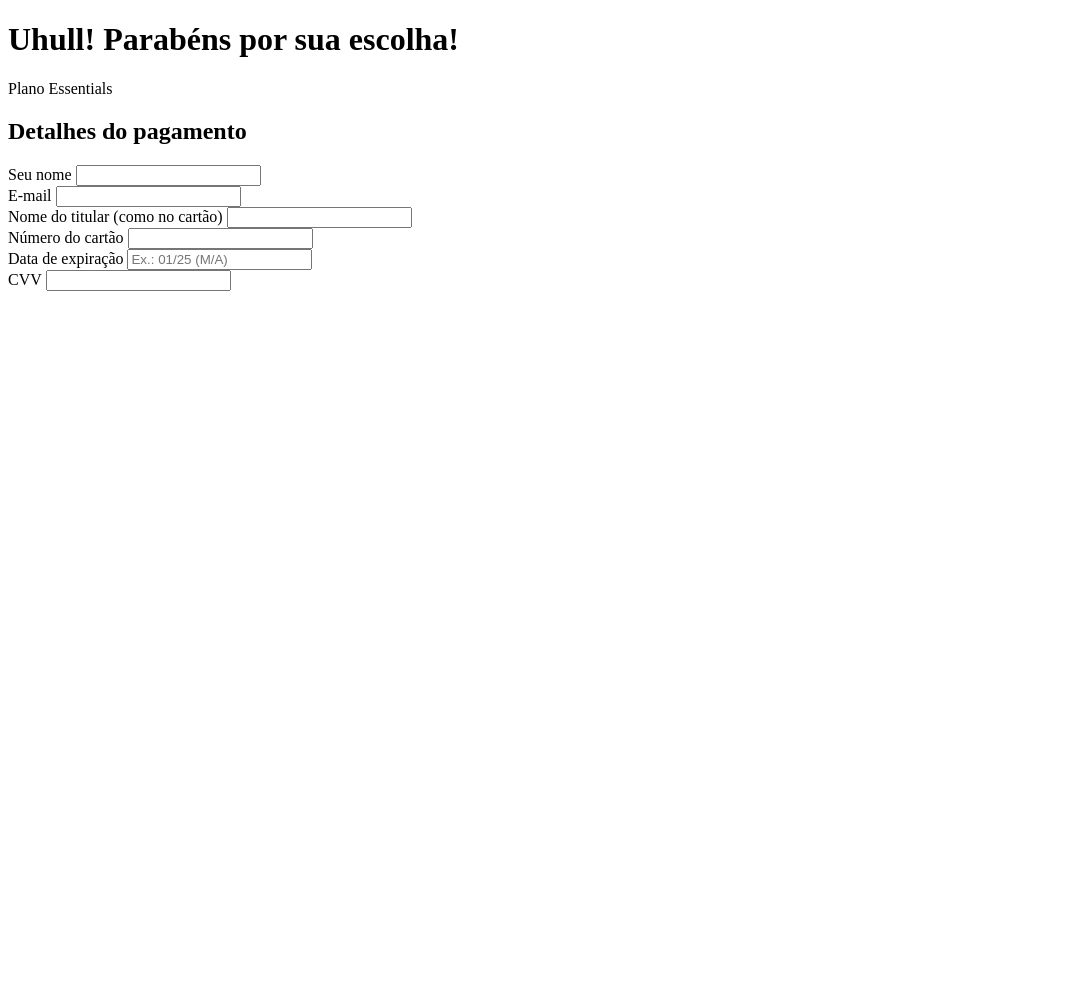
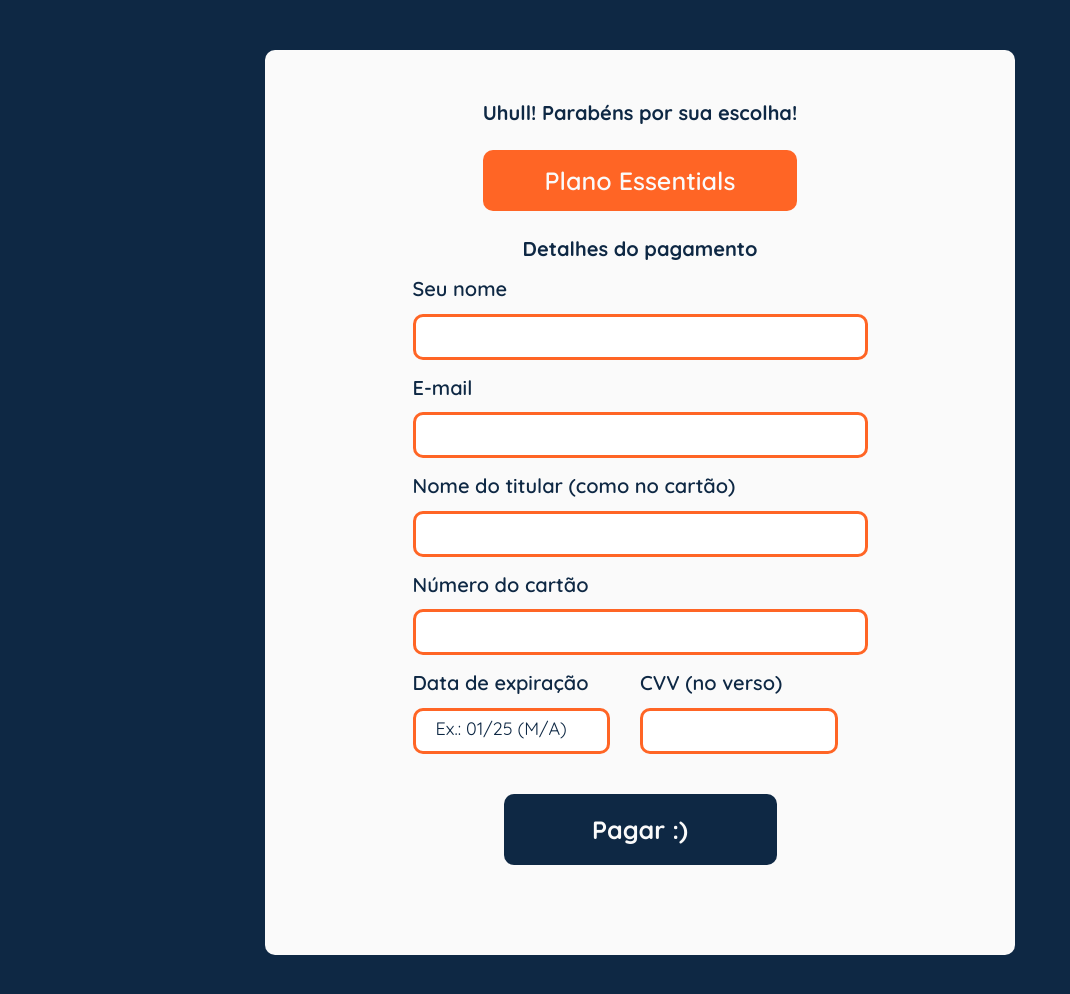
Before and after one commit to gabrielcoutinh0/projeto-site-viagem, a plain HTML site: page view/checkout.html in a window 1280 px wide. Shown: the whole page, without its empty margins (0-1070 px from the left). Before the commit the page ends 800 px from the top, so only its background shows below. Drawn offline with Linux system fonts and the light colour scheme.

Commit message:
Estilizando a página de checkout.

```diff
--- a/css/checkout.css
+++ b/css/checkout.css
@@ -0,0 +1,164 @@
+:root{
+    /*Colors*/
+    --color-primary: #0E2844;
+    --color-secondary: #FF6525;
+    --color-white: #FAFAFA;
+
+    /*Typography*/
+    font-size: 10px;
+    --sd-font-size: 2rem;
+    --medium-font-size: 2.5rem;
+    --big-font-size: 3rem;
+}
+
+/*CSS reset*/
+*{
+    margin: 0;
+    padding: 0;
+    box-sizing: border-box;
+}
+
+/*CSS Global*/
+body{
+    width: 100%;
+    max-width: 1250px;
+    margin: 0 auto;
+    padding: 5rem 0;
+    font-family: 'Quicksand', sans-serif;
+    background: var(--color-primary);
+    color: var(--color-primary);
+}
+
+input{
+    outline: none;
+}
+
+label{
+    display: block;
+}
+
+/*Container*/
+#container{
+    display: flex;
+    flex-direction: column;
+    align-items: center;
+}
+
+/*Checkout Container*/
+.checkout-container{
+    width: 60%;
+    padding: 5rem;
+    background-color: var(--color-white);
+    border-radius: 1rem;
+    display: flex;
+    flex-direction: column;
+    align-items: center;
+}
+
+/*Congratulation and plan type*/
+.congratulation-and-plan-type{
+    display: flex;
+    flex-direction: column;
+    align-items: center;
+    width: 100%;
+}
+
+.congratulation-and-plan-type h1{
+    font-size: var(--big-font-size);
+    font-weight: 700;
+    text-align: center;
+}
+
+/*Plan Type*/
+.plan-type{
+    margin: 2.5rem 0;
+    background-color:  var(--color-secondary);
+    border-radius: 1rem;
+}
+
+.plan-type p{
+    font-size: var(--medium-font-size);
+    font-weight: 600;
+    color: var(--color-white);
+    text-align: center;
+    padding: 1.5rem 2rem;
+}
+
+/*Form Container*/
+.form-container{
+    display: flex;
+    flex-direction: column;
+    justify-content: flex-start;
+    width: 70%;
+}
+
+.form-container h2{
+    font-size: var(--sd-font-size);
+    font-weight: 700;
+    text-align: center;
+}
+
+/*Input Group*/
+.input-group{
+    padding-top: 1.5rem;
+}
+
+.input-group label{
+    font-size: var(--sd-font-size);
+    font-weight: 600;
+    color: var(--color-primary);
+    margin-bottom: 1.25rem;
+}
+
+.input-group input{
+    width: 100%;
+    padding: 1.25rem 2rem;
+    border-radius: 1rem;
+    border: solid .3rem var(--color-secondary);
+}
+
+/*Card Special Info*/
+.card-special-info{
+    display: flex;
+    align-items: center;
+}
+
+.card-special-info .input-group{
+    margin-right: .8rem;
+}
+
+.card-special-info .input-group input{
+    width: 90%;
+}
+
+.card-special-info .input-group input[name='expirationDate']::placeholder{
+    font-family: 'Quicksand', sans-serif;
+    font-size: 1.8rem;
+    font-weight: 400;
+    color: var(--color-primary);
+}
+
+/*Btn Container*/
+.btn-container{
+    display: flex;
+    justify-content: center;
+    padding: 4rem 0;
+}
+
+.btn-container button{
+    width: 60%;
+    padding: 2rem 1.25rem;
+    background-color: var(--color-primary);
+    border: none;
+    border-radius: 1rem;
+    font-family: 'Quicksand', sans-serif;
+    font-size: var(--medium-font-size);
+    font-weight: 700;
+    color: var(--color-white);
+    cursor: pointer;
+}
+
+.btn-container button:hover{
+    opacity: 0.9;
+    transition: .5s ease;
+}
--- a/view/checkout.html
+++ b/view/checkout.html
@@ -12,7 +12,7 @@
     <title>OverFy - Sua viagem, nossa missão :)</title>
 </head>
 <body>
-    <div class="container">
+    <div id="container">
         <div class="checkout-container">
             <div class="congratulations-and-plan-type">
                 <h1>Uhull! Parabéns por sua escolha!</h1>
@@ -45,10 +45,13 @@
                             <input type="text" name="expirationDate" id="expirationDate" placeholder="Ex.: 01/25 (M/A)" required>
                         </div> <!--input-group-->
                         <div class="input-group">
-                            <label for="securityCode">CVV</label>
+                            <label for="securityCode">CVV (no verso)</label>
                             <input type="text" name="securityCode" id="securityCode">
                         </div> <!--input-group-->
                     </div> <!--card-special-info-->
+                    <div class="btn-container">
+                        <button>Pagar :)</button>
+                    </div> <!--btn-conainer-->
                 </form> <!--checkout-->
             </div> <!--form-container-->
         </div> <!--checkout-container-->
```
